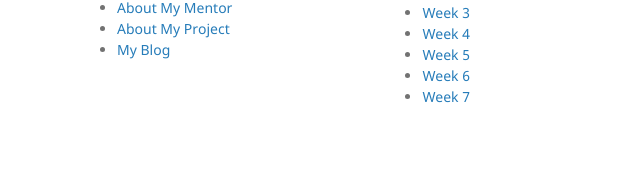
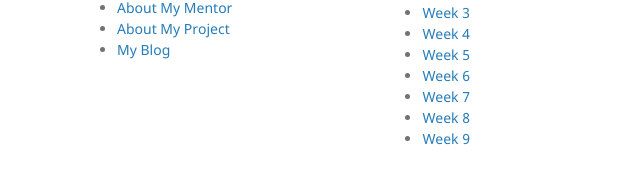
Before and after one commit to Onize12/Onize12.github.io, a Jekyll site: the page built from my-blog.md, in a window 1280 px wide. Shown: the part 141-325 px from the top of the page, without its empty margins (133-773 px from the left). Built offline with Jekyll 4.4.1, drawn with Linux system fonts in a browser that asks for light colours; our own code applies the rules of GitHub Pages for plain Markdown files.

Commit message:
Update my-blog.md

```diff
--- a/my-blog.md
+++ b/my-blog.md
@@ -7,3 +7,5 @@
 - [Week 5](./week5.md)
 - [Week 6](./week6.md)
 - [Week 7](./week7.md)
+- [Week 8](./week8.md)
+- [Week 9](./week9.md)
```
